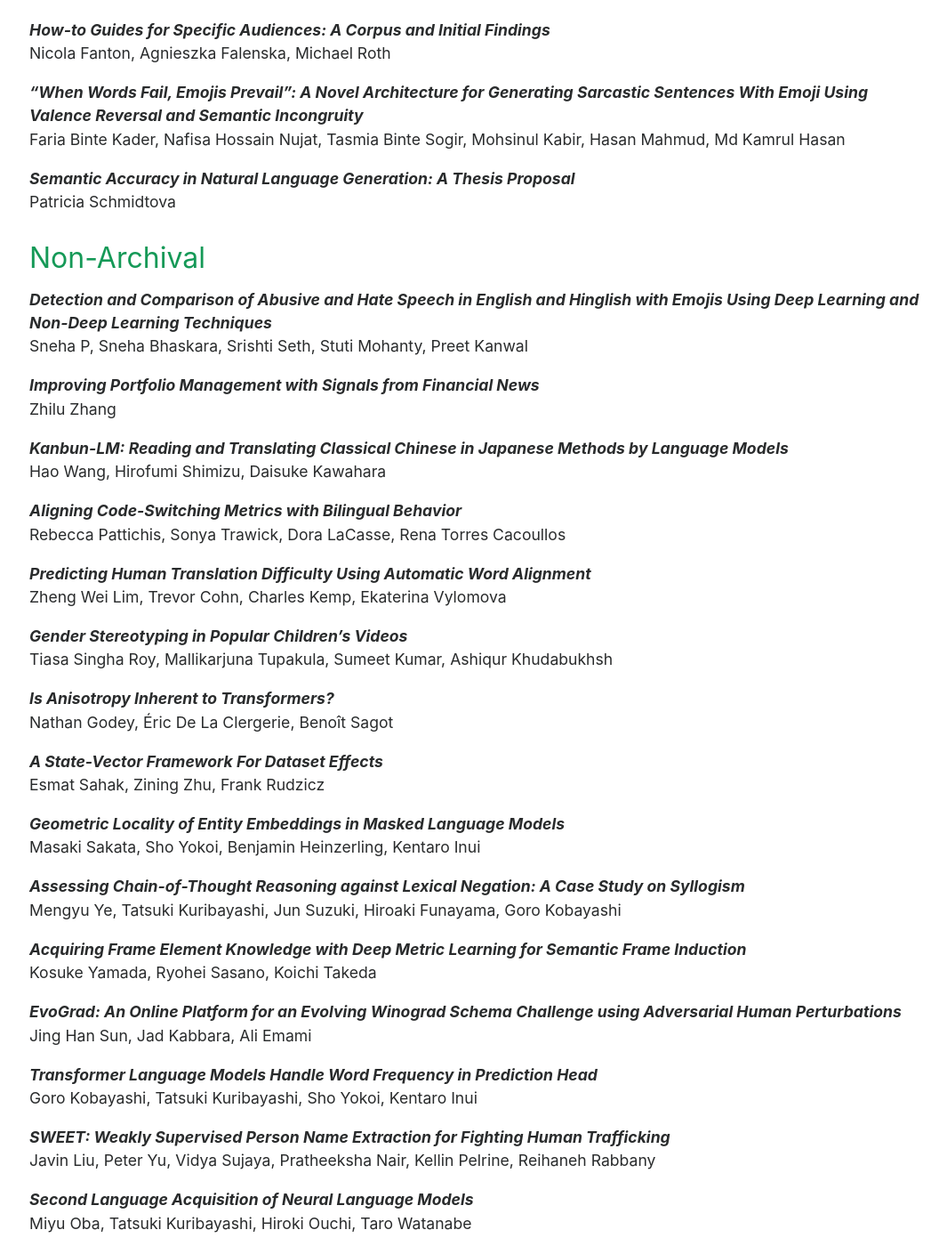
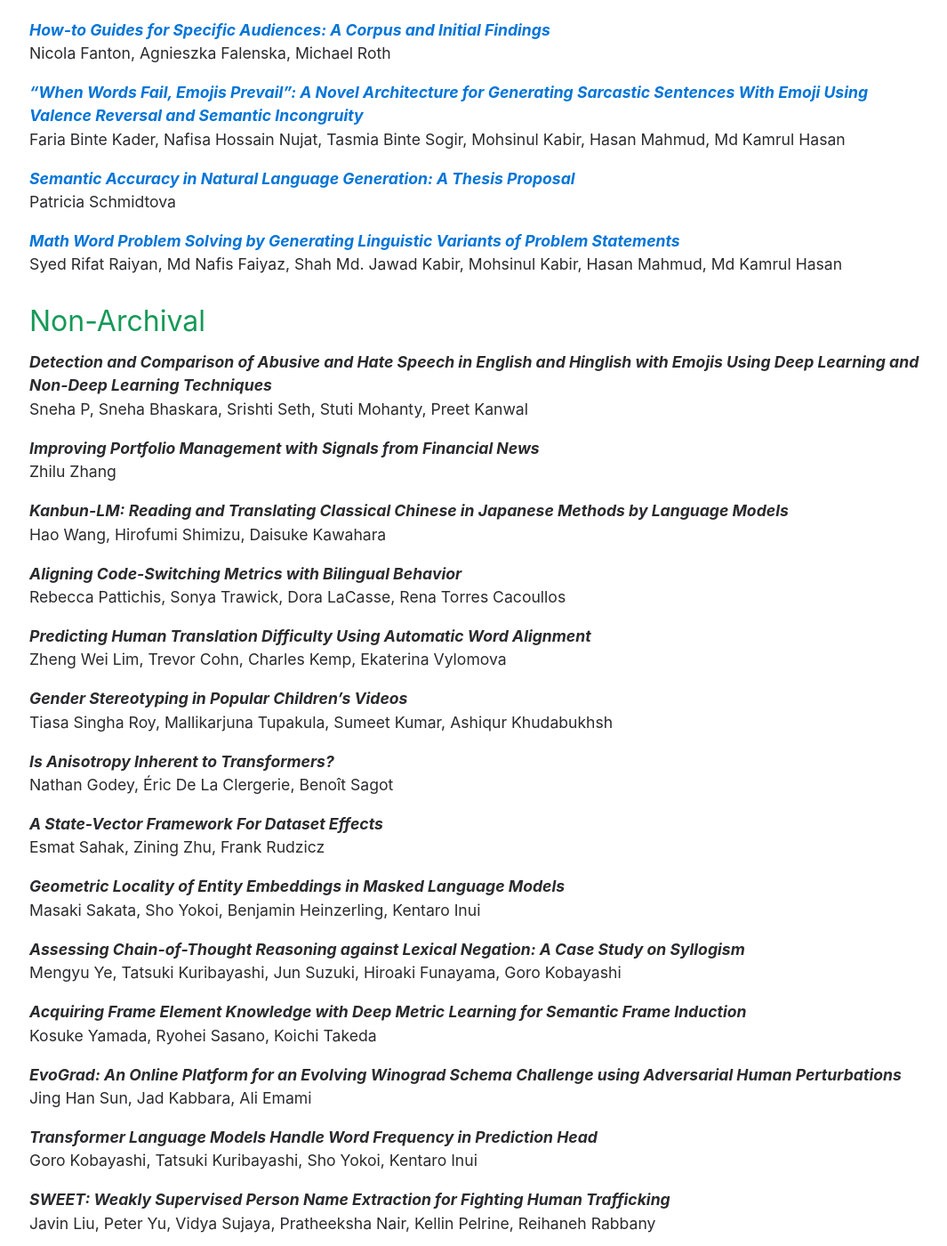
Before and after one commit to acl2025-srw/acl2025-srw.github.io, a Jekyll site: the page built from accepted.md, in a window 1280 px wide and 1400 px high, scrolled down 2805 px. Shown: the whole window at 89% size, without its empty margins (103-1168 px from the left). Built offline with Jekyll 4.4.1, drawn with Linux system fonts in a browser that asks for light colours; some of the changed text lies outside the part shown.

Commit message:
Added paper links from Anthology

```diff
--- a/accepted.md
+++ b/accepted.md
@@ -7,104 +7,108 @@
 
 ## Archival
 
-***ChatGPT vs Human-authored Text: Insights into Controllable Text Summarization and Sentence Style Transfer***\
+***[ChatGPT vs Human-authored Text: Insights into Controllable Text Summarization and Sentence Style Transfer](https://aclanthology.org/2023.acl-srw.1.pdf)***\
 Dongqi Pu, Vera Demberg
 
-***Multi-Dialectal Representation Learning of Sinitic Phonology***\
+***[Multi-Dialectal Representation Learning of Sinitic Phonology](https://aclanthology.org/2023.acl-srw.2.pdf)***\
 Zhibai Jia
 
-***Prompt-based Zero-shot Text Classification with Conceptual Knowledge***\
+***[Prompt-based Zero-shot Text Classification with Conceptual Knowledge](https://aclanthology.org/2023.acl-srw.4.pdf)***\
 Yuqi Wang, Wei Wang, Qi Chen, Kaizhu Huang, Anh Nguyen, Suparna De
 
-***How do different tokenizers perform on downstream tasks in scriptio continua languages?: A case study in Japanese***\
+***[How do different tokenizers perform on downstream tasks in scriptio continua languages?: A case study in Japanese](https://aclanthology.org/2023.acl-srw.5.pdf)***\
 Takuro Fujii, Koki Shibata, Atsuki Yamaguchi, Terufumi Morishita, Yasuhiro Sogawa
 
-***Semantic-Aware Dynamic Retrospective-Prospective Reasoning for Event-Level Video Question Answering***\
+***[Semantic-Aware Dynamic Retrospective-Prospective Reasoning for Event-Level Video Question Answering](https://aclanthology.org/2023.acl-srw.7.pdf)***\
 Chenyang Lyu, Tianbo Ji, Yvette Graham, Jennifer Foster
 
-***Jamp: Controlled Japanese Temporal Inference Dataset for Evaluating Generalization Capacity of Language Models***\
+***[Jamp: Controlled Japanese Temporal Inference Dataset for Evaluating Generalization Capacity of Language Models](https://aclanthology.org/2023.acl-srw.8.pdf)***\
 Tomoki Sugimoto, Yasumasa Onoe, Hitomi Yanaka
 
-***Constructing Multilingual Code Search Dataset Using Neural Machine Translation***\
+***[Constructing Multilingual Code Search Dataset Using Neural Machine Translation](https://aclanthology.org/2023.acl-srw.10.pdf)***\
 Ryo Sekizawa, Nan Duan, Shuai Lu, Hitomi Yanaka
 
-***Multimodal Neural Machine Translation Using Synthetic Images Transformed by Latent Diffusion Model***\
+***[Multimodal Neural Machine Translation Using Synthetic Images Transformed by Latent Diffusion Model](https://aclanthology.org/2023.acl-srw.12.pdf)***\
 Ryoya Yuasa, Akihiro Tamura, Tomoyuki Kajiwara, Takashi Ninomiya, Tsuneo Kato
 
-***Enhancing Ancient Chinese Understanding with Derived Noisy Syntax Trees***\
+***[Enhancing Ancient Chinese Understanding with Derived Noisy Syntax Trees](https://aclanthology.org/2023.acl-srw.15.pdf)***\
 Ping Wang, Shitou Zhang, Zuchao Li, Jingrui Hou
 
-***The Turing Quest: Can Transformers Make Good NPCs?***\
+***[The Turing Quest: Can Transformers Make Good NPCs?](https://aclanthology.org/2023.acl-srw.17.pdf)***\
 Qi Chen Gao, Ali Emami
 
-***Making the Most Out of the Limited Context Length: Predictive Power Varies with Clinical Note Type and Note Section***\
+***[Making the Most Out of the Limited Context Length: Predictive Power Varies with Clinical Note Type and Note Section](https://aclanthology.org/2023.acl-srw.18.pdf)***\
 Hongyi Zheng, Yixin Zhu, Lavender Jiang, Kyunghyun Cho, Eric Oermann
 
-***Intriguing Effect of the Correlation Prior on ICD-9 Code Assignment***\
+***[Intriguing Effect of the Correlation Prior on ICD-9 Code Assignment](https://aclanthology.org/2023.acl-srw.19.pdf)***\
 Zihao Yang, Chenkang Zhang, Muru Wu, Xujin Liu, Lavender Jiang, Kyunghyun Cho, Eric Oermann
 
-***Classical Out-of-Distribution Detection Methods Benchmark in Text Classification Tasks***\
+***[Classical Out-of-Distribution Detection Methods Benchmark in Text Classification Tasks](https://aclanthology.org/2023.acl-srw.20.pdf)***\
 Mateusz Baran, Joanna Baran, Mateusz Wójcik, Maciej Zięba, Adam Gonczarek
 
-***Can LMs Store and Retrieve 1-to-N Relational Knowledge?***\
+***[Can LMs Store and Retrieve 1-to-N Relational Knowledge?](https://aclanthology.org/2023.acl-srw.22.pdf)***\
 Haruki Nagasawa, Benjamin Heinzerling, Kazuma Kokuta, Kentaro Inui
 
-***Theoretical Linguistics Rivals Embeddings in Language Clustering for Multilingual Named Entity Recognition***\
+***[Theoretical Linguistics Rivals Embeddings in Language Clustering for Multilingual Named Entity Recognition](https://aclanthology.org/2023.acl-srw.24.pdf)***\
 Sakura Imai, Daisuke Kawahara, Naho Orita, Hiromune Oda
 
-***Native Language Prediction from Gaze: a Reproducibility Study***\
+***[Native Language Prediction from Gaze: a Reproducibility Study](https://aclanthology.org/2023.acl-srw.26.pdf)***\
 Lina Skerath, Paulina Toborek, Anita Zielińska, Maria Barrett, Rob Van Der Goot
 
-***MedTem2.0: Prompt-based Temporal Classification of Treatment Events from Discharge Summaries***\
+***[MedTem2.0: Prompt-based Temporal Classification of Treatment Events from Discharge Summaries](https://aclanthology.org/2023.acl-srw.27.pdf)***\
 Yang Cui, Lifeng Han, Goran Nenadic
 
-***Sudden Semantic Shifts in Swedish NATO discourse***\
+***[Sudden Semantic Shifts in Swedish NATO discourse](https://aclanthology.org/2023.acl-srw.28.pdf)***\
 Brian Bonafilia, Bastiaan Bruinsma, Denitsa Saynova, Moa Johansson
 
-***Building a Buzzer-quiz Answering System***\
+***[Building a Buzzer-quiz Answering System](https://aclanthology.org/2023.acl-srw.29.pdf)***\
 Naoya Sugiura, Kosuke Yamada, Ryohei Sasano, Koichi Takeda, Katsuhiko Toyama
 
-***Probing for Hyperbole in Pre-Trained Language Models***\
+***[Probing for Hyperbole in Pre-Trained Language Models](https://aclanthology.org/2023.acl-srw.30.pdf)***\
 Nina Schneidermann, Daniel Hershcovich, Bolette Pedersen
 
-***Towards Efficient Dialogue Processing in the Emergency Response Domain***\
+***[Towards Efficient Dialogue Processing in the Emergency Response Domain](https://aclanthology.org/2023.acl-srw.31.pdf)***\
 Tatiana Anikina
 
-***I already said that! Degenerating redundant questions in open-domain dialogue systems.***\
+***[I already said that! Degenerating redundant questions in open-domain dialogue systems.](https://aclanthology.org/2023.acl-srw.33.pdf)***\
 Long Mai, Julie Carson-berndsen
 
-***Is a Knowledge-based Response Engaging?: An Analysis on Knowledge-Grounded Dialogue with Information Source Annotation***\
+***[Is a Knowledge-based Response Engaging?: An Analysis on Knowledge-Grounded Dialogue with Information Source Annotation](https://aclanthology.org/2023.acl-srw.34.pdf)***\
 Takashi Kodama, Hirokazu Kiyomaru, Yin Jou Huang, Taro Okahisa, Sadao Kurohashi
 
-***Choosing What to Mask: More Informed Masking for Multimodal Machine Translation***\
+***[Choosing What to Mask: More Informed Masking for Multimodal Machine Translation](https://aclanthology.org/2023.acl-srw.35.pdf)***\
 Julia Sato, Helena Caseli, Lucia Specia
 
-***Combining Tradition with Modernness: Exploring Event Representations in Vision-and-Language Models for Visual Goal-Step Inference***\
+***[Combining Tradition with Modernness: Exploring Event Representations in Vision-and-Language Models for Visual Goal-Step Inference](https://aclanthology.org/2023.acl-srw.36.pdf)***\
 Chong Shen, Carina Silberer
 
-***Data Selection for Fine-tuning Large Language Models Using Transferred Shapley Values***\
+***[Data Selection for Fine-tuning Large Language Models Using Transferred Shapley Values](https://aclanthology.org/2023.acl-srw.37.pdf)***\
 Stephanie Schoch, Ritwick Mishra, Yangfeng Ji
 
-***Distractor Generation for Fill-in-the-Blank Exercises by Question Type***\
+***[Distractor Generation for Fill-in-the-Blank Exercises by Question Type](https://aclanthology.org/2023.acl-srw.38.pdf)***\
 Nana Yoshimi, Tomoyuki Kajiwara, Satoru Uchida, Yuki Arase, Takashi Ninomiya
 
-***Moral Mimicry: Large Language Models Produce Moral Rationalizations Tailored to Political Identity***\
+***[Moral Mimicry: Large Language Models Produce Moral Rationalizations Tailored to Political Identity](https://aclanthology.org/2023.acl-srw.40.pdf)***\
 Gabriel Simmons
 
-***LECO: Improving Early Exiting via Learned Exits and Comparison-based Exiting Mechanism***\
+***[LECO: Improving Early Exiting via Learned Exits and Comparison-based Exiting Mechanism](https://aclanthology.org/2023.acl-srw.43.pdf)***\
 Jingfan Zhang, Ming Tan, Pengyu Dai, Wei Zhu
 
-***Authorship Attribution of Late 19th Century Novels using GAN-BERT***\
+***[Authorship Attribution of Late 19th Century Novels using GAN-BERT](https://aclanthology.org/2023.acl-srw.44.pdf)***\
 Kanishka Silva, Burcu Can, Frédéric Blain, Raheem Sarwar, Laura Ugolini, Ruslan Mitkov
 
-***How-to Guides for Specific Audiences: A Corpus and Initial Findings***\
+***[How-to Guides for Specific Audiences: A Corpus and Initial Findings](https://aclanthology.org/2023.acl-srw.46.pdf)***\
 Nicola Fanton, Agnieszka Falenska, Michael Roth
 
-***"When Words Fail, Emojis Prevail": A Novel Architecture for Generating Sarcastic Sentences With Emoji Using Valence Reversal and Semantic Incongruity***\
+***["When Words Fail, Emojis Prevail": A Novel Architecture for Generating Sarcastic Sentences With Emoji Using Valence Reversal and Semantic Incongruity](https://aclanthology.org/2023.acl-srw.47.pdf)***\
 Faria Binte Kader, Nafisa Hossain Nujat, Tasmia Binte Sogir, Mohsinul Kabir, Hasan Mahmud, Md Kamrul Hasan
 
-***Semantic Accuracy in Natural Language Generation: A Thesis Proposal***\
+***[Semantic Accuracy in Natural Language Generation: A Thesis Proposal](https://aclanthology.org/2023.acl-srw.48.pdf)***\
 Patricia Schmidtova
+
+***[Math Word Problem Solving by Generating Linguistic Variants of Problem Statements](https://aclanthology.org/2023.acl-srw.49.pdf)***\
+Syed Rifat Raiyan, Md Nafis Faiyaz, Shah Md. Jawad Kabir, Mohsinul Kabir, Hasan Mahmud, Md Kamrul Hasan
+
 
 ## Non-Archival
 
```
Also changed, not shown: other parts of accepted.md (+0 -3 lines).
